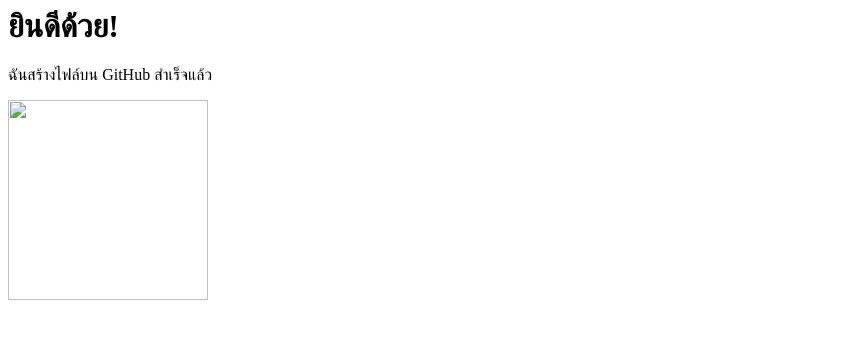
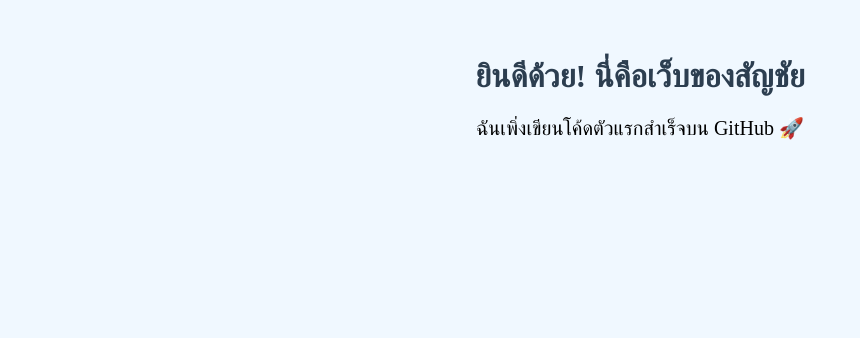
Before and after one commit to sangchaiwh/sangchaiwh1314, a plain HTML site: page index.html in a window 1280 px wide. Shown: the whole page, without its empty margins (0-860 px from the left). Drawn offline with Linux system fonts and the light colour scheme.

Commit message:
Update index.html

```diff
--- a/index.html
+++ b/index.html
@@ -1,3 +1,4 @@
-<h1>ยินดีด้วย!</h1>
-<p>ฉันสร้างไฟล์บน GitHub สำเร็จแล้ว</p>
-<img src="profile.jpg" width="200">
+<body style="background-color: #f0f8ff; text-align: center; padding-top: 50px;">
+    <h1 style="color: #2c3e50;">ยินดีด้วย! นี่คือเว็บของสัญชัย</h1>
+    <p style="font-size: 20px;">ฉันเพิ่งเขียนโค้ดตัวแรกสำเร็จบน GitHub 🚀</p>
+</body>
```
